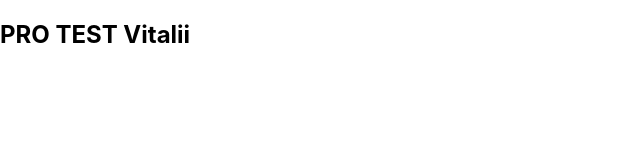
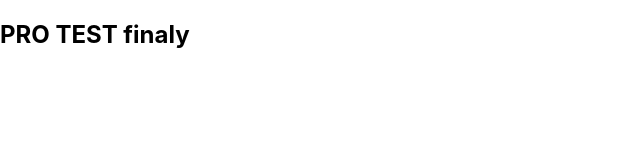
Before and after one commit to DennLaz/project_node_js_goit, a React (Create React App) app: page / in a window 1280 px wide. Shown: the top 160 px of the page, without its empty margins (0-640 px from the left). Built offline with nearby package versions, Linux system fonts and the light colour scheme.

Commit message:
remove_index

```diff
--- a/public/index.html
+++ b/public/index.html
@@ -8,7 +8,7 @@
       name="description"
       content="Web site created using create-react-app"
     />
-    <title>PRO TEST EJNOY MY DEPLOY</title>
+    <title>PRO TEST</title>
   </head>
   <body>
     <div id="root"></div>
--- a/src/App.js
+++ b/src/App.js
@@ -3,7 +3,7 @@ import "./index.css";
 function App() {
   return (
     <div className="App">
-      <h2>PRO TEST Vitalii</h2>
+      <h2>PRO TEST finaly</h2>
     </div>
   );
 }
```
